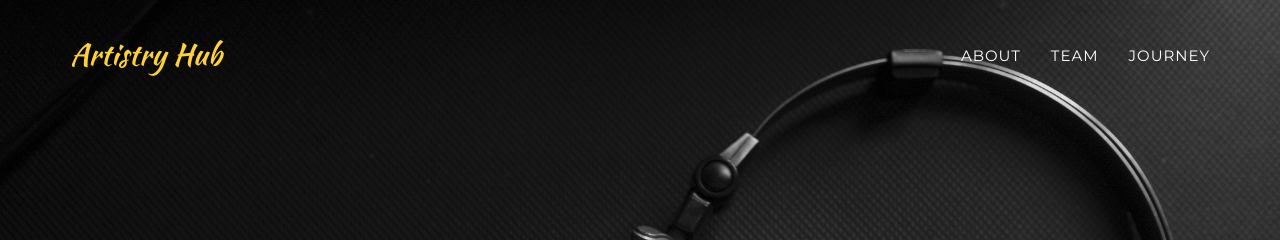
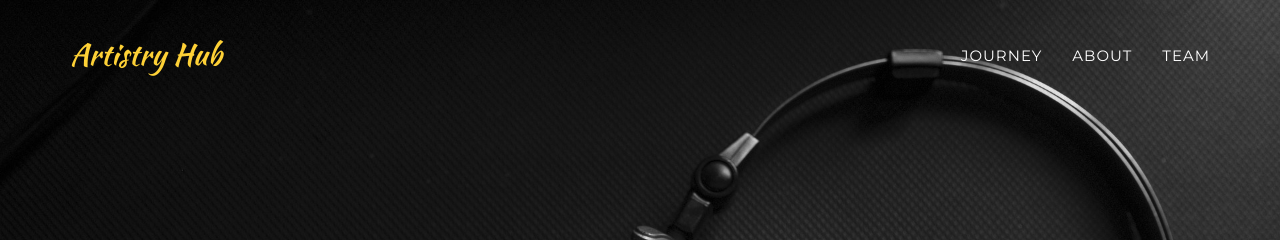
Before and after one commit to ArtistryHub/ArtistryHub, a Jekyll site: the page built from index.html, in a window 1280 px wide and 900 px high. Shown: the top 240 px of the window. Built offline with Jekyll 4.4.1, drawn with Linux system fonts in a browser that asks for light colours; some web fonts are replaced.

Commit message:
fixed header

```diff
--- a/_includes/header.html
+++ b/_includes/header.html
@@ -19,6 +19,9 @@
                         <a href="#page-top"></a>
                     </li>
                     <li>
+                        <a class="page-scroll" href="#team">Journey</a>
+                    </li>
+                    <li>
                         <a class="page-scroll" href="#description">About</a>
                     </li>
                     <!-- <li>
@@ -26,9 +29,6 @@
                     </li> -->
                     <li>
                         <a class="page-scroll" href="#about">Team</a>
-                    </li>
-                    <li>
-                        <a class="page-scroll" href="#team">Journey</a>
                     </li>
                     <!-- <li>
                         <a class="page-scroll" href="#contact">Contact</a>
```
